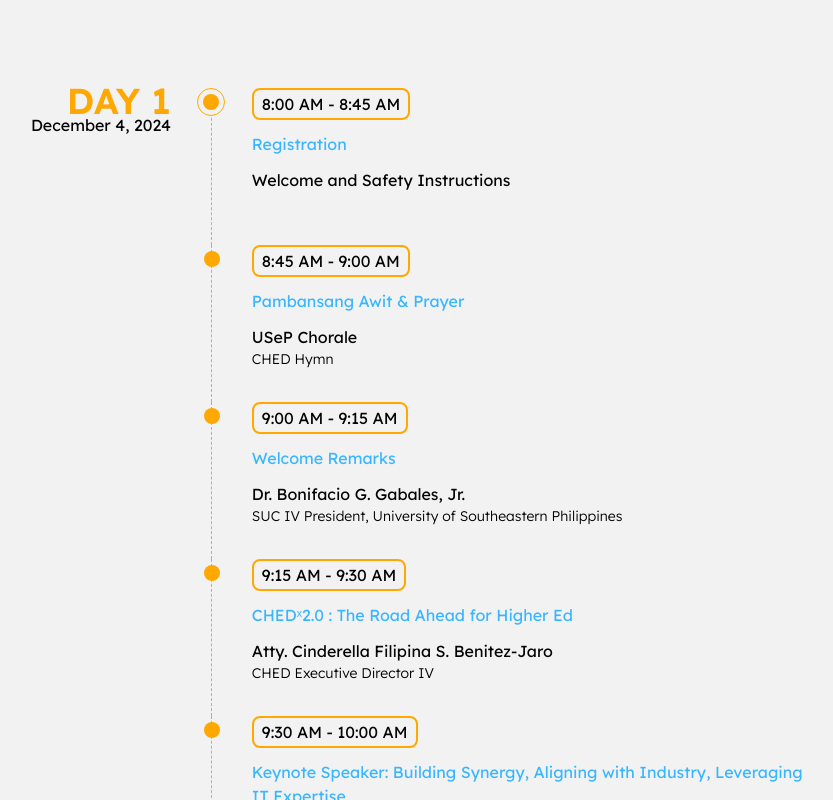
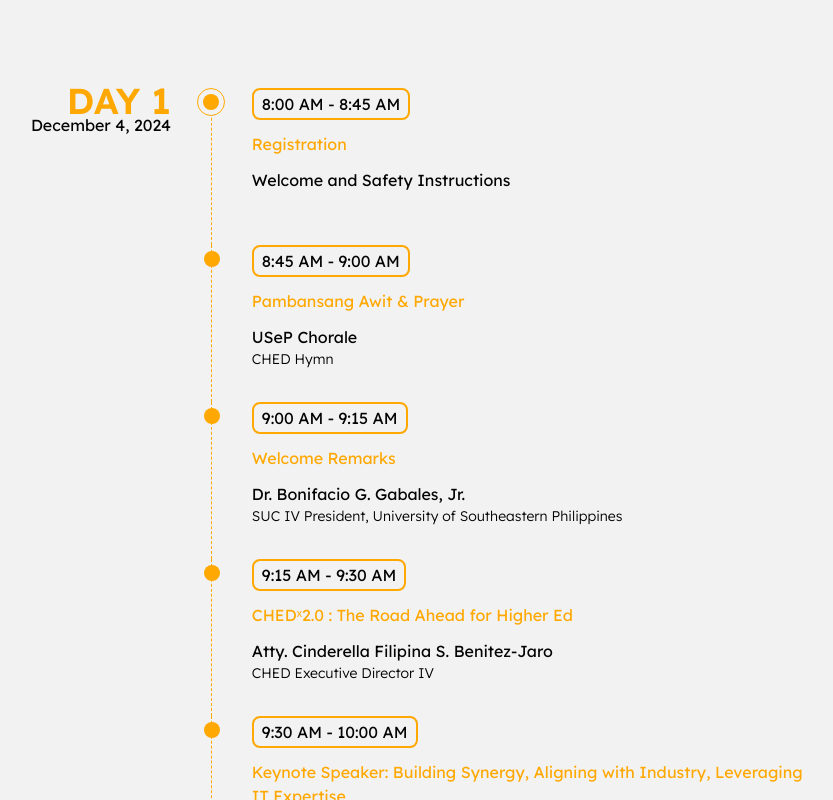
Before and after one commit to Samshh/CHEDx-Website, a React (Vite) app: page / in a window 1280 px wide. Shown: the part 3360-4160 px from the top of the page, without its empty margins (131-964 px from the left). Built offline with nearby package versions, Linux system fonts and the light colour scheme.

Commit message:
FIX: landing page timeline text color

```diff
--- a/src/pages/landing/components/MappedTimeline.tsx
+++ b/src/pages/landing/components/MappedTimeline.tsx
@@ -211,7 +211,7 @@ const MappedTimeline = () => {
                 )}
 
                 <div className="max-w-[568px] flex flex-col gap-3">
-                  <h3 className="text-blue">{event.segment}</h3>
+                  <h3 className="text-yellow">{event.segment}</h3>
                   <div className="flex flex-col">
                     <h3 dangerouslySetInnerHTML={{ __html: event.title }} />
                     <p>{formatText(event.subtitle)}</p>
```
